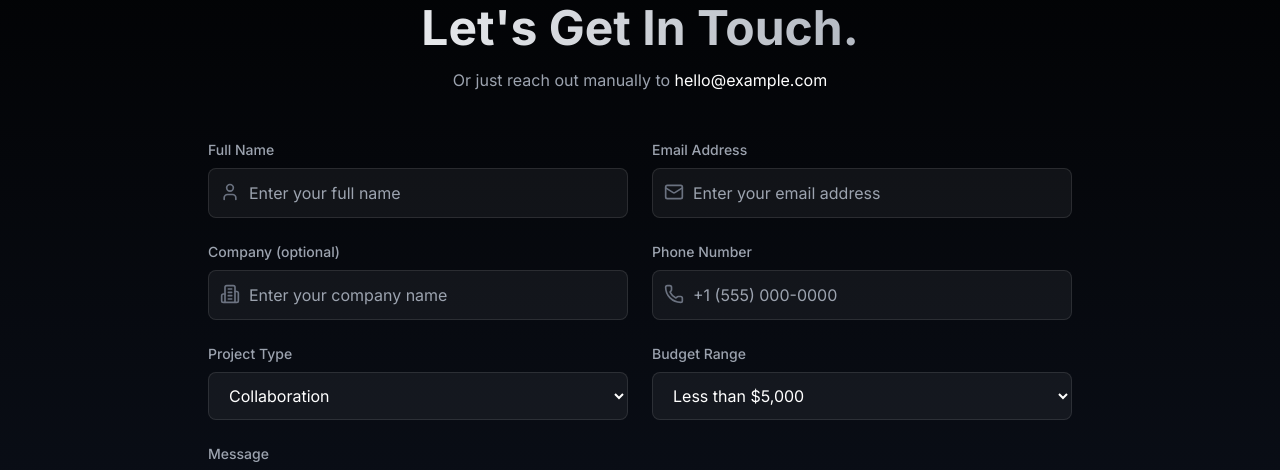
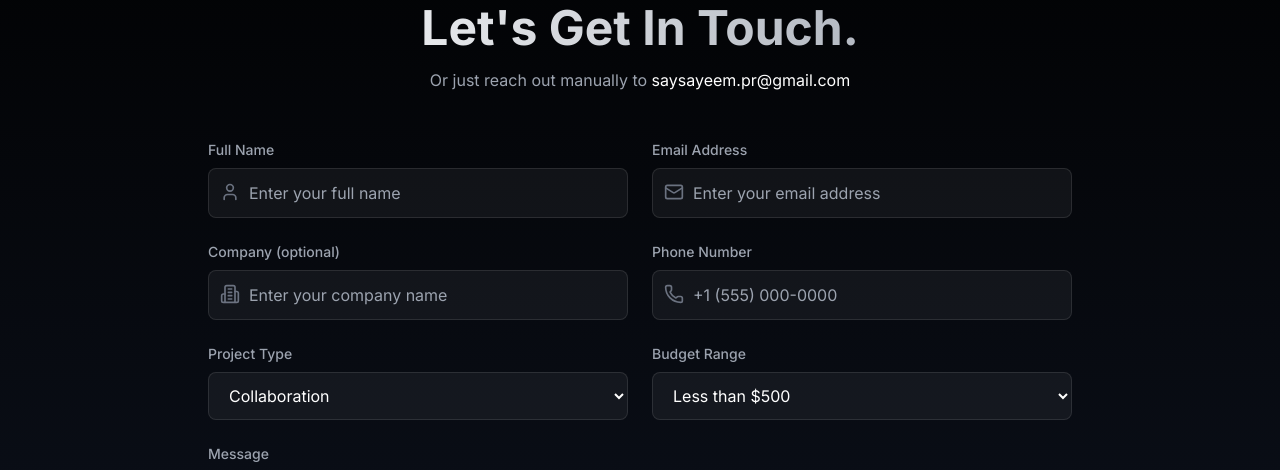
Before and after one commit to humaneediedofanxiety/i-built-a-brand, a Next.js app: page /contact in a window 1280 px wide. Shown: the part 169-639 px from the top of the page. Built offline with nearby package versions, Linux system fonts and the light colour scheme.

Commit message:
made minor changes and fixed bugs

```diff
--- a/components/CTASection.tsx
+++ b/components/CTASection.tsx
@@ -1,3 +1,4 @@
+import Link from "next/link"
 export default function CTASection() {
   return (
     <div className="relative overflow-hidden bg-black text-white py-24">
@@ -7,9 +8,9 @@ export default function CTASection() {
           <br />
           now you gotta click the button.
         </h2>
-        <button className="bg-white text-black px-8 py-4 rounded-full text-lg font-medium w-full max-w-md">
+        <Link className="bg-white text-black px-32 py-4 rounded-full text-lg font-medium w-full max-w-md" href="/contact">
           Click the damn button
-        </button>
+        </Link>
         <p className="mt-4 text-gray-400 text-sm">Be quick! Jack be nimble, Jack be quick. </p>
       </div>
     </div>
--- a/components/ContactForm.tsx
+++ b/components/ContactForm.tsx
@@ -73,8 +73,8 @@ export default function ContactForm() {
         </h1>
         <p className="text-gray-400">
           Or just reach out manually to{" "}
-          <Link href="mailto:hello@example.com" className="text-white hover:text-gray-300">
-            hello@example.com
+          <Link href="mailto:saysayeem.pr@gmail.com" className="text-white hover:text-gray-300">
+            saysayeem.pr@gmail.com
           </Link>
         </p>
       </div>
@@ -186,10 +186,10 @@ export default function ContactForm() {
                 id="budget"
                 className="w-full px-4 py-3 bg-white/5 border border-white/10 rounded-lg focus:outline-none focus:ring-2 focus:ring-white/20 transition-colors"
               >
-                <option value="<5k">Less than $5,000</option>
-                <option value="5k-10k">$5,000 - $10,000</option>
-                <option value="10k-20k">$10,000 - $20,000</option>
-                <option value="20k+">$20,000+</option>
+                <option value="<0.5k">Less than $500</option>
+                <option value=".5k-2.5k">$500 - $2500</option>
+                <option value="2.5k-5k">$2500 - $5,000</option>
+                <option value="5k+">$5,000+</option>
               </select>
             </div>
           </div>
@@ -262,7 +262,7 @@ export default function ContactForm() {
           <h3 className="font-medium mb-2">Email Us</h3>
           <p className="text-sm text-gray-400 mb-4">Get in touch via email.</p>
           <Link
-            href="mailto:hello@example.com"
+            href="mailto:saysayeem.pr@gmail.com"
             className="inline-flex items-center text-sm text-white hover:text-gray-300"
           >
             Send Email <ArrowRight className="ml-2 w-4 h-4" />
--- a/components/HowItWorks.tsx
+++ b/components/HowItWorks.tsx
@@ -7,7 +7,7 @@ export default function HowItWorks() {
         <div className="text-center mb-16">
           <p className="text-sm uppercase tracking-wider mb-4">HOW IT WORKS</p>
           <h2 className="text-5xl sm:text-6xl font-bold mb-4 flex items-center justify-center gap-4">
-            How the actual fuck bro? <span className="text-4xl"></span>
+            How to get started?<span className="text-4xl"></span>
           </h2>
           <div className="w-24 h-1 bg-gray-700 mx-auto mt-4"></div>
         </div>
--- a/components/Navigation.tsx
+++ b/components/Navigation.tsx
@@ -35,9 +35,9 @@ export default function Navigation() {
 
 
           <div className="flex items-center">
-            <button className="bg-black text-white border border-gray-700 rounded-full px-4 py-2 text-sm">
+            <Link className="bg-black text-white border border-gray-700 rounded-full px-4 py-2 text-sm" href="/contact">
               Press <span className="bg-white text-black px-1 rounded">B</span> to book a call
-            </button>
+            </Link>
           </div>
         </div>
       </div>
```
